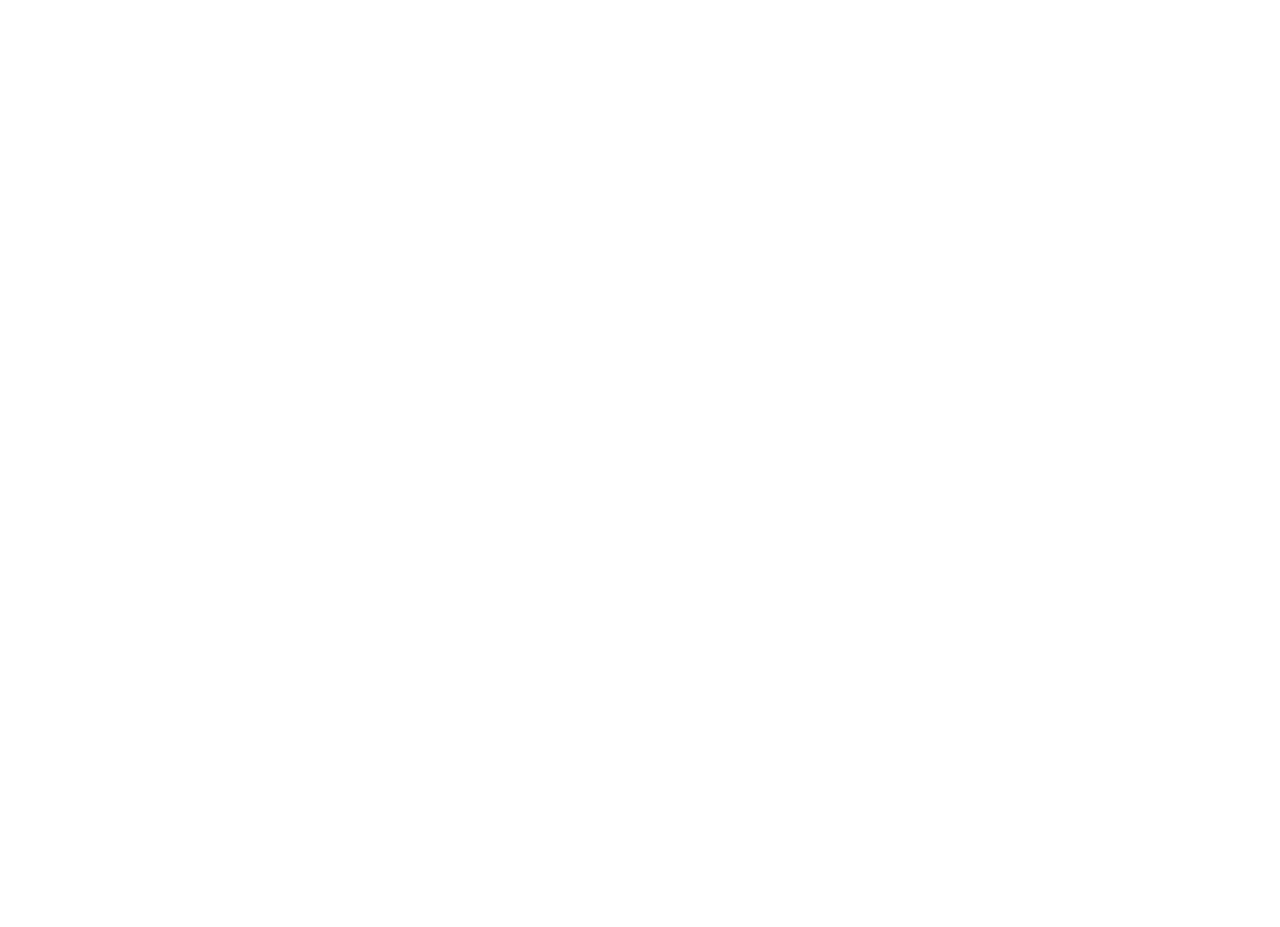
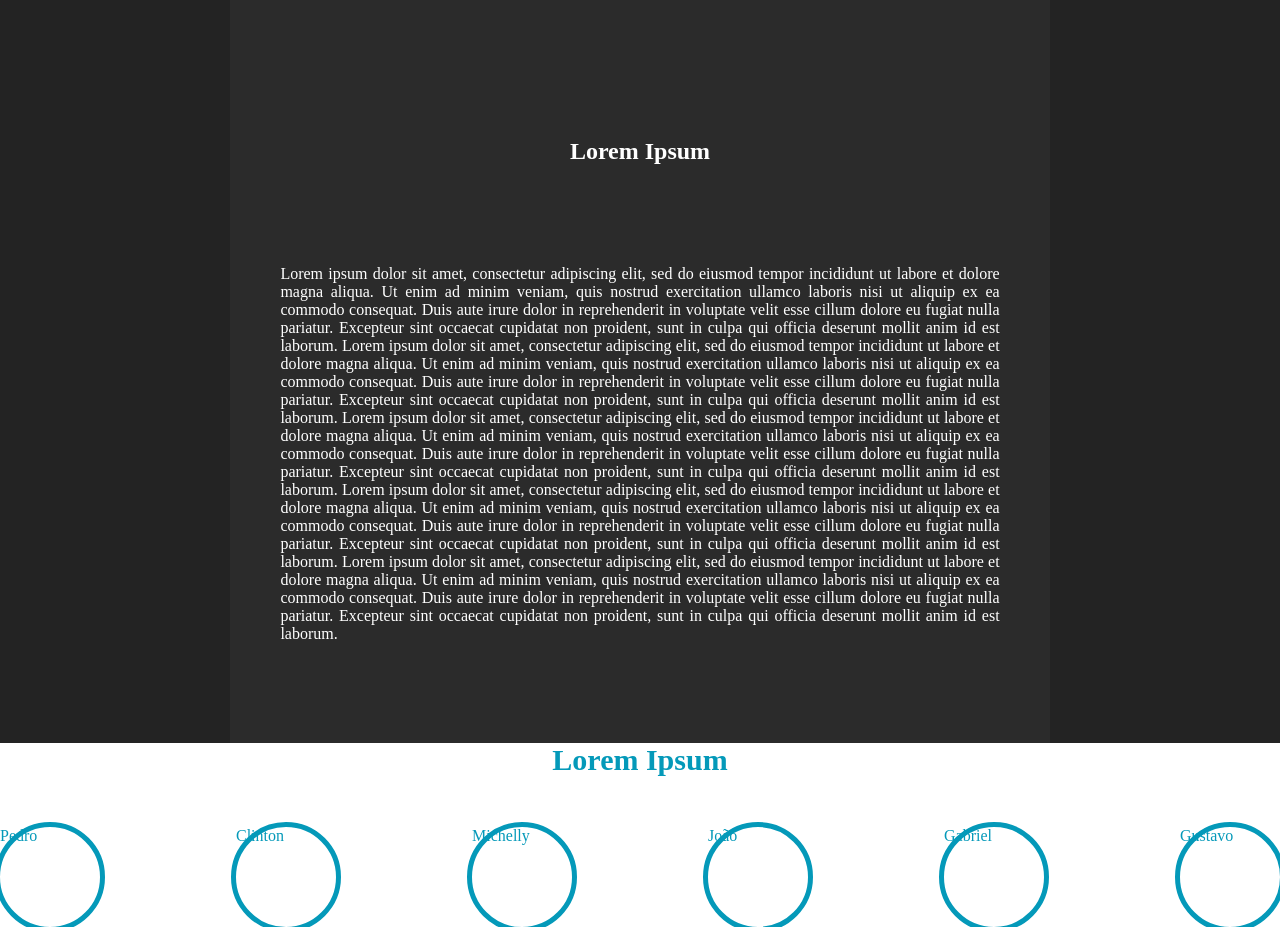
Before and after one commit to michellylima/projeto-caninde, a React (Create React App) app: page /sobre in a window 1280 px wide. Shown: the part 520-1447 px from the top of the page. Before the commit the page ends 800 px from the top, so only its background shows below. Built offline with nearby package versions, Linux system fonts and the light colour scheme.

Commit message:
juntando as duas branches de desenvolvimento em uma só

```diff
--- a/src/components/header-menu/header-menu.css
+++ b/src/components/header-menu/header-menu.css
@@ -17,7 +17,7 @@
 
 .header-menu-container nav ul{
     list-style: none;
-    width: 20rem;
+    width: 30rem;
     display: flex;
     justify-content: space-between;
 }
--- a/src/components/header-menu/header-menu.js
+++ b/src/components/header-menu/header-menu.js
@@ -10,6 +10,7 @@
             <a href='/#'><img id='header-menu-logo' alt='' src={logoHeaderMenu}></img></a>
             <nav className='nav-bar'>
                 <ul>
+                    <li><Link to='/sobre'>Sobre nós</Link></li>
                     <li><Link to='/portfolio'>Portfólio</Link></li>
                     <li><Link to='/servicos'>Serviços</Link></li>
                     <li><Link to='/contato'>Contato</Link></li>
--- /dev/null
+++ b/src/pages/Portfolio/index.js
@@ -0,0 +1,5 @@
+import React from 'react';
+
+export default function Portfolio(){
+  return (<h1> Página Portfolio </h1> );
+}
--- a/src/pages/Servicos/index.js
+++ b/src/pages/Servicos/index.js
@@ -1,5 +1,5 @@
 import React from 'react';
 
 export default function Servicos(){
-    return <h1> Página de Serviços </h1>
+  return <h1> Página de Serviços </h1>;
 }
--- /dev/null
+++ b/src/pages/SobreNos/index.js
@@ -0,0 +1,43 @@
+import React, { Component } from 'react';
+
+import "./styles.css";
+import "./../../global.css";
+
+const members = [
+  {id: '1', name: 'Pedro', role: 'Finanças'},
+  {id: '2', name: 'Clinton', role: 'Diretor'},
+  {id: '3', name: 'Michelly', role: 'Gestor de projetos'},
+  {id: '4', name: 'João', role: 'Membro'},
+  {id: '5', name: 'Gabriel', role: 'Membro'},
+  {id: '6', name: 'Gustavo', role: 'Membro'}
+];
+export default class SobreNos extends Component {
+    render() {
+        return (
+            <div className="about-container">
+                <div className="about-intro-container">
+                    <div className="about-intro">
+                        <h1>Lorem Ipsum</h1>
+                            <h2>Lorem Ipsum</h2>
+                            <p>Lorem ipsum dolor sit amet, consectetur adipiscing elit, sed do eiusmod tempor incididunt ut labore et dolore magna aliqua. Ut enim ad minim veniam, quis nostrud exercitation ullamco laboris nisi ut aliquip ex ea commodo consequat. Duis aute irure dolor in reprehenderit in voluptate velit esse cillum dolore eu fugiat nulla pariatur. Excepteur sint occaecat cupidatat non proident, sunt in culpa qui officia deserunt mollit anim id est laborum.
+                            Lorem ipsum dolor sit amet, consectetur adipiscing elit, sed do eiusmod tempor incididunt ut labore et dolore magna aliqua. Ut enim ad minim veniam, quis nostrud exercitation ullamco laboris nisi ut aliquip ex ea commodo consequat. Duis aute irure dolor in reprehenderit in voluptate velit esse cillum dolore eu fugiat nulla pariatur. Excepteur sint occaecat cupidatat non proident, sunt in culpa qui officia deserunt mollit anim id est laborum.
+                            Lorem ipsum dolor sit amet, consectetur adipiscing elit, sed do eiusmod tempor incididunt ut labore et dolore magna aliqua. Ut enim ad minim veniam, quis nostrud exercitation ullamco laboris nisi ut aliquip ex ea commodo consequat. Duis aute irure dolor in reprehenderit in voluptate velit esse cillum dolore eu fugiat nulla pariatur. Excepteur sint occaecat cupidatat non proident, sunt in culpa qui officia deserunt mollit anim id est laborum.
+                            Lorem ipsum dolor sit amet, consectetur adipiscing elit, sed do eiusmod tempor incididunt ut labore et dolore magna aliqua. Ut enim ad minim veniam, quis nostrud exercitation ullamco laboris nisi ut aliquip ex ea commodo consequat. Duis aute irure dolor in reprehenderit in voluptate velit esse cillum dolore eu fugiat nulla pariatur. Excepteur sint occaecat cupidatat non proident, sunt in culpa qui officia deserunt mollit anim id est laborum.
+                            Lorem ipsum dolor sit amet, consectetur adipiscing elit, sed do eiusmod tempor incididunt ut labore et dolore magna aliqua. Ut enim ad minim veniam, quis nostrud exercitation ullamco laboris nisi ut aliquip ex ea commodo consequat. Duis aute irure dolor in reprehenderit in voluptate velit esse cillum dolore eu fugiat nulla pariatur. Excepteur sint occaecat cupidatat non proident, sunt in culpa qui officia deserunt mollit anim id est laborum.
+                            </p>
+                    </div>
+                </div>
+                <div className="about-members">
+                    <h2>Lorem Ipsum</h2>
+                    <div className="members-container">
+                        {members.map(member => (
+                        <div className="members" key={member.id}>
+                            <p>{member.name}</p>
+                        </div>
+                        ))}
+                    </div>
+                </div>
+            </div>
+        )
+    }
+}
--- /dev/null
+++ b/src/pages/SobreNos/styles.css
@@ -0,0 +1,43 @@
+.about-intro-container {
+  background-color: #232323;
+}
+
+.about-intro{
+  margin: 0 18% 0 18%;
+  background-color: #2B2B2B;
+  color: white;
+  text-align: center;
+  padding: 0 50px 0 50px;
+}
+
+.about-intro p{
+  text-align: justify;
+  padding: 100px 0 100px 0;
+}
+
+.about-intro h1{
+  padding-top: 300px;
+  font-size: 50px;
+  margin-bottom: 300px;
+}
+
+.about-members h2{
+  text-align: center;
+  font-size: 30px;
+  margin-bottom: 50px;
+  color: #0499b9;
+}
+
+.members-container div {
+  width: 100px;
+  height: 100px;
+  border-radius: 150px;
+  outline: 5px solid #0499b9;
+}
+
+.members-container {
+  display: flex;
+  justify-content: space-between;
+  color: #0499b9;
+  background-color: white;
+}
--- a/src/routes.js
+++ b/src/routes.js
@@ -2,20 +2,20 @@
 import { BrowserRouter, Route, Switch } from 'react-router-dom';
 
 import Home from './pages/Home';
-import Projects from './pages/Projects'
-import Servicos from './pages/Servicos'
-import Contato from './pages/Contato'
-import About from './pages/About'
+import Portfolio from './pages/Portfolio';
+import Servicos from './pages/Servicos';
+import Contato from './pages/Contato';
+import SobreNos from './pages/SobreNos';
 
 export default function Routes(){
     return(
         <BrowserRouter>
             <Switch>
                 <Route path="/" exact component={Home} />
-                <Route path="/projetos" component={Projects} />
+                <Route path="/portfolio" component={Portfolio} />
                 <Route path="/servicos" component={Servicos} />
                 <Route path="/contato" component={Contato} />
-                <Route path="/about" component={About} />
+                <Route path="/sobre" component={SobreNos} />
             </Switch>
         </BrowserRouter>
 
```
Also changed, not shown: src/pages/About/styles.css (deleted), src/pages/Portfolio/styles.css (deleted), src/pages/Projects/index.js (deleted), src/pages/Projects/styles.css (deleted), 1 other file (tests, documents, lock files or other folders).
